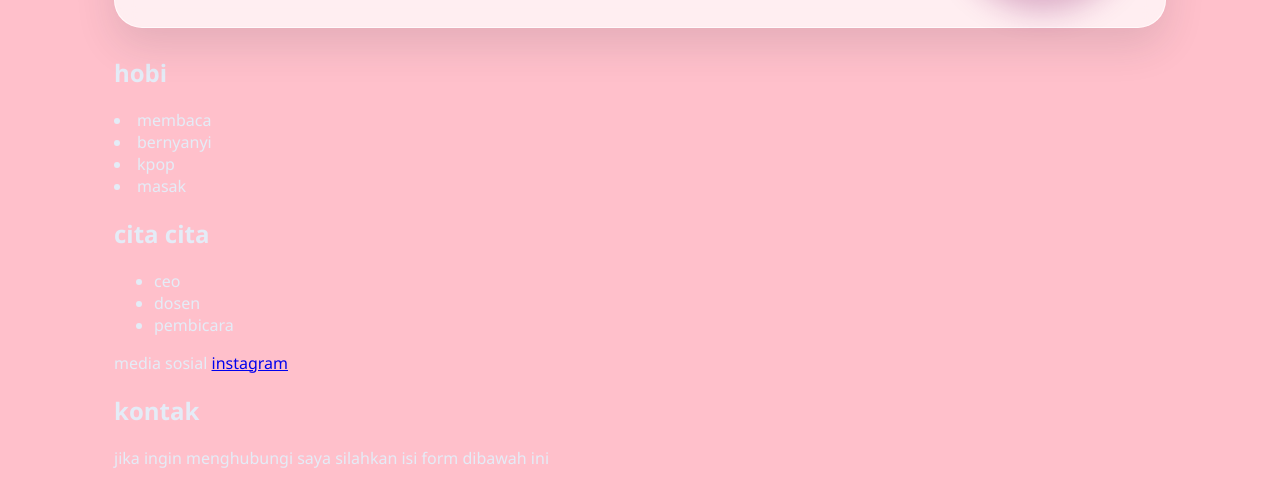
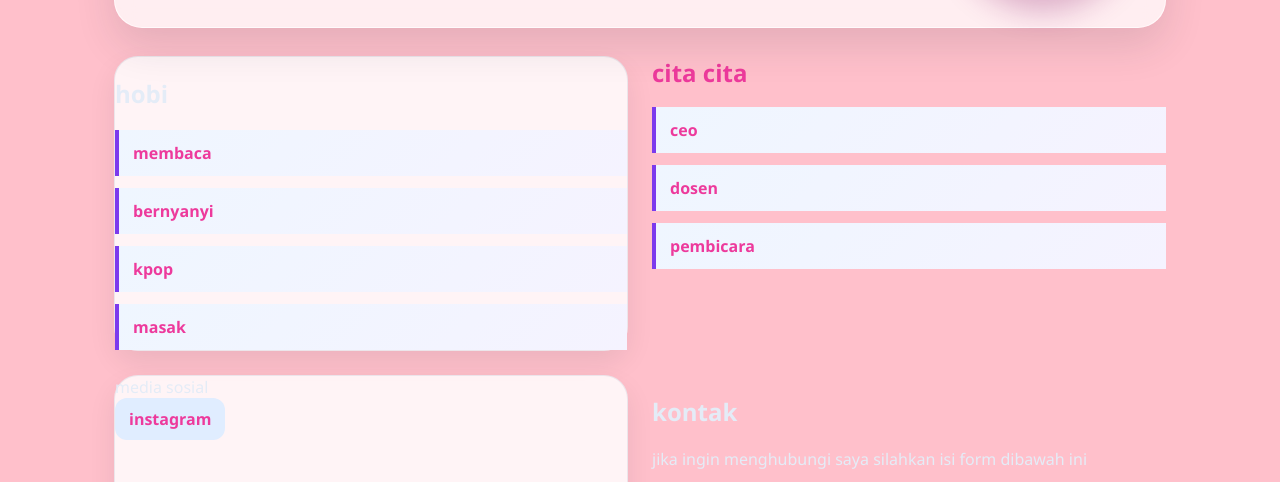
Before and after one commit to qina05/profil, a plain HTML site: page index.html in a window 1280 px wide. Shown: the part 282-764 px from the top of the page. Drawn offline with Linux system fonts and the light colour scheme.

Commit message:
tambah css

```diff
--- a/index.html
+++ b/index.html
@@ -11,31 +11,38 @@
 <body>
    <div class="page">
       <header class="hero">
+
          <div class="profile-content">
             <span class="badge">web profil</span>
             <h1 style="color: rgb(255, 0, 98);">Ata rifqina akmal</h1>
-   <p class="deskripsi"style="color: rgb(255, 0, 98);">saya seorang siswa man 3 tulungngagung yang sedang belajar rekayasa perangkat lunak</p>
+            <p class="deskripsi" style="color: rgb(255, 0, 98);">saya seorang siswa man 3 tulungngagung yang sedang
+               belajar rekayasa perangkat lunak</p>
          </div>
-   <img src="jay-enhypen-hero.webp" alt="foto jay" class="profile-photo" />
+         <img class="profile-photo" src="jay-enhypen-hero.webp" alt="foto jay" class="profile-photo" />
       </header>
-   <section>
+      <main class="content-grid">
+         <section class="card">
             <h2>hobi</h2>
-      <u1>
+            <ul class="hobby-list">
                <li>membaca</li>
                <li>bernyanyi</li>
                <li>kpop</li>
                <li>masak</li>
-      </u1>
+            </ul>
+         </section>
+         <section class="crad">
             <h2>cita cita</h2>
-      <ul>
+            <ul class="hobby-list">
                <li>ceo</li>
                <li>dosen</li>
                <li>pembicara</li>
             </ul>
          </section>
-   <section>
+         <section class="card">
             <h2.>media sosial</h2.>
-      <a href="taqina">instagram</a>
+            <div class="social-link">
+               <a href="https://www.instagram.com/taqina__">instagram</a>
+            </div>
          </section>
          <section>
             <h2>kontak</h2>
--- a/style.css
+++ b/style.css
@@ -31,7 +31,7 @@ body {
 
 .badge {
     display: inline-block;
-    background: linear-gradient(135deg,#ed3a9c, #eb2581);
+    background: linear-gradient(135deg, #ed3a9c, #eb2581);
     color: white;
     padding: 8px 14px;
     border-radius: 999px;
@@ -70,3 +70,60 @@ body {
     border: 5px solid rgba(124, 58, 237, 0.15);
     box-shadow: 0 16px 30px rgba(136, 21, 102, 0.301);
 }
+
+.content-grid {
+    display: grid;
+    grid-template-columns: repeat(2, minmax(260px, 1fr));
+    gap: 24px;
+}
+
+.card {
+    background: rgba(255, 255, 255, 0.82);
+    border: 1px solid rgba(148, 163, 184, 0.18);
+    border-radius: 24px;
+    box-shadow: 0 12px 28px rgba(15, 23, 42, 0.08);
+}
+
+.crad h2 {
+    margin-top: 0;
+    margin-bottom: 18px;
+    color: #ed3a9c;
+    font-size: 1.5rem;
+}
+
+.hobby-list {
+    list-style: none;
+    padding: 0;
+    margin: 0;
+    display: grid;
+    gap: 12px;
+}
+
+.hobby-list li {
+    background: linear-gradient(135deg, #eff6ff, #f5f3ff);
+    border-left: 4px solid #7c3aed;
+    padding: 12px 14px;
+    font-weight: 600;
+    color: #ed3a9c
+}
+
+.social-link {
+    display: flex;
+    flex-wrap: wrap;
+    gap: 12px
+}
+
+.social-link a {
+    text-decoration: none;
+    color: #ed3a9c;
+    background: #e0edff;
+    padding: 10px 14px;
+    border-radius: 12px;
+    font-weight: 600;
+    transition: transfrom 0.2s ease, box-shadow 0.2s ease;
+}
+
+.social-link a:hover {
+    transform: translateY(-2px);
+    box-shadow: 0 10px 20px rgba(37, 99, 235, 0.15);
+}
```
Lines whose indentation alone changed are shown as unchanged.
